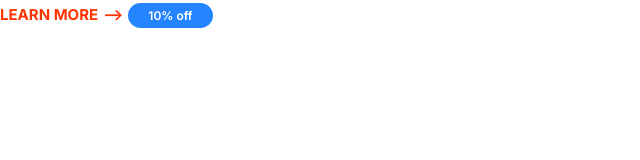
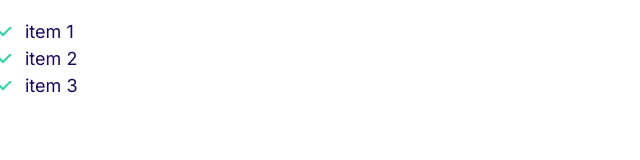
Before and after one commit to youcanalsocode/Frontend_html_css, a plain HTML site: page index.html in a window 1280 px wide. Shown: the whole page, without its empty margins (0-640 px from the left). Drawn offline with Linux system fonts and the light colour scheme.

Commit message:
setting list

```diff
--- a/css/style.css
+++ b/css/style.css
@@ -104,3 +104,27 @@ color: #fff;
         font-size:1.2rem ;
     }
 }
+/* --------------list--- */
+.list{
+    list-style: none;
+    padding-left: 0;
+    color: var(--color-headings);
+}
+.list--inline .list__items{
+ display: inline-block;
+ margin-right: 1.5rem;
+}
+.list--tick{
+    margin-bottom: 1.2rem;
+    padding-left: 2rem;
+    list-style-image: url(./images/tick.svg);
+}
+.list--tick .list__items{
+   padding-left: 0.5rem;
+}
+@media screen and(min-width:1024px) {
+    .list--tick .list__items{
+        padding-left: 0rem;
+        margin-bottom: 1rem;
+     }
+}
--- a/index.html
+++ b/index.html
@@ -12,7 +12,10 @@
     <title>Document</title>
 </head>
 <body>
-  <a href="#" class="link-arrow">Learn more</a>
-  <span class="badge badge--primary badge--small">10% off</span>
+<ul class="list list--tick">
+  <li class="list__items">item 1</li>
+  <li class="list__items">item 2</li>
+  <li class="list__items">item 3</li>
+</ul>
 </body>
 </html>
```
Also changed, not shown: css/images/tick.svg (added).
